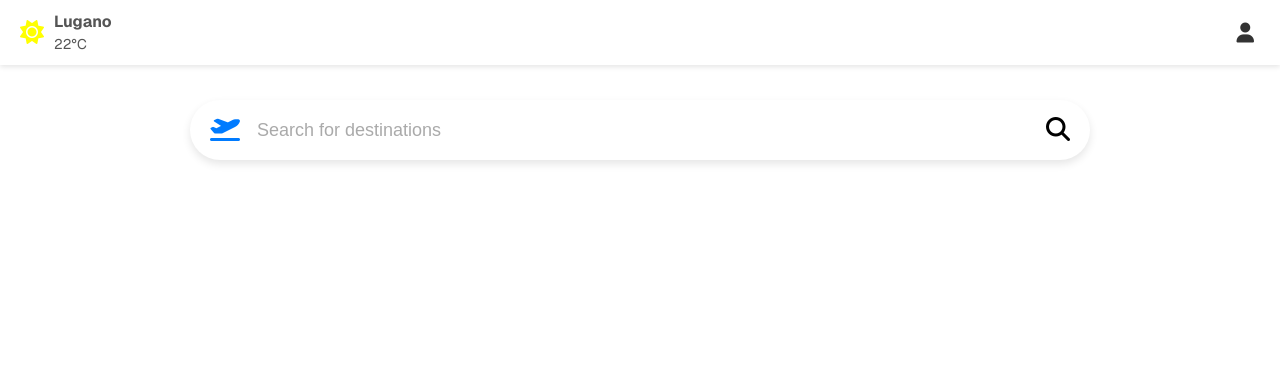
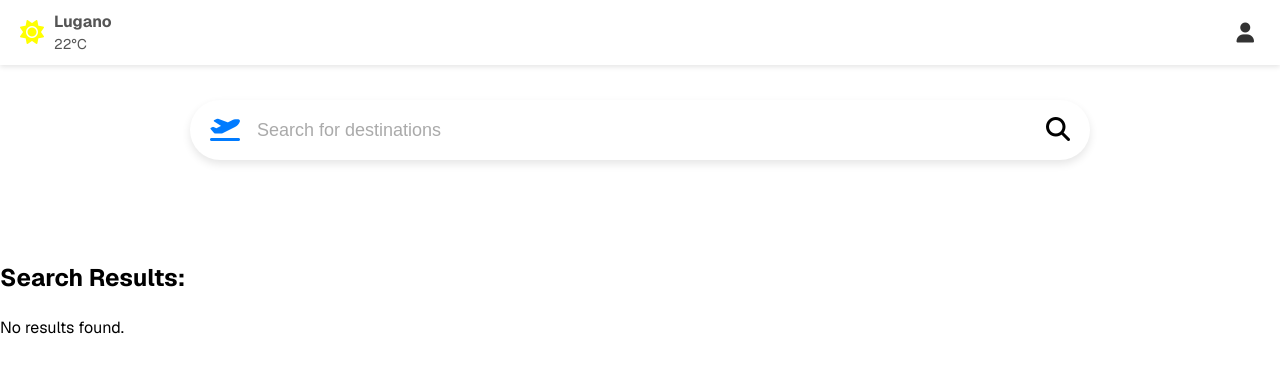
Before and after one commit to edoardo-aba/travels, a React (Vite) app in the folder client/: page / in a window 1280 px wide. Shown: the top 372 px of the page. Built offline with nearby package versions, Linux system fonts and the light colour scheme.

Commit message:
fixed iand built skeleton for display

```diff
--- a/client/package.json
+++ b/client/package.json
@@ -3,6 +3,7 @@
   "private": true,
   "version": "0.0.0",
   "type": "module",
+  "proxy": "http://localhost:3000",
   "scripts": {
     "dev": "vite",
     "build": "vite build",
--- a/client/src/App.jsx
+++ b/client/src/App.jsx
@@ -1,13 +1,19 @@
+import { useState } from 'react';
 import './App.css';
+import '@fortawesome/fontawesome-free/css/all.css'; // Import Font Awesome globally
+
+import Header from './components/Header/Header';
 import SearchBar from './components/SearchBar/SearchBar';
-import Header from './components/Header/Header';
-
+import Wrapper from './components/Wrapper/Wrapper';
 
 function App() {
+  const [results, setResults] = useState([]);
+
   return (
     <>
       <Header />
-      <SearchBar />
+      <SearchBar onResults={setResults} />
+      <Wrapper results={results} />
     </>
   );
 }
--- a/client/src/api.jsx
+++ b/client/src/api.jsx
@@ -5,7 +5,17 @@ export const fetchSearchResults = async (text) => {
     const response = await axios.get('/api/search', {
       params: { text },
     });
-      return response.data; // Assuming the server returns data in the `data` property
+
+    // Extract `results` and map only the required fields (e.g., `title`)
+    const results = response.data.results.map((item) => ({
+      id: item.id,
+      title: item.title, // Use title as the primary field
+      description: item.description,
+      image: item.image,
+      source: item.source,
+    }));
+
+    return results;
   } catch (error) {
     console.error('Error fetching search results:', error);
     throw error;
--- /dev/null
+++ b/client/src/components/Wrapper/Wrapper.jsx
@@ -0,0 +1,38 @@
+import PropTypes from 'prop-types';
+
+const Wrapper = ({ results }) => {
+  return (
+    <div>
+      <h2>Search Results:</h2>
+      {results && results.length > 0 ? (
+        <ul>
+          {results.map((result) => (
+            <li key={result.id}>
+              <h3>{result.title}</h3>
+              <p>{result.description}</p>
+              <img src={result.image} alt={result.title} style={{ width: '150px', height: '100px' }} />
+              <a href={result.source} target="_blank" rel="noopener noreferrer">View More</a>
+            </li>
+          ))}
+        </ul>
+      ) : (
+        <p>No results found.</p>
+      )}
+    </div>
+  );
+};
+
+// Update PropTypes to validate the object structure
+Wrapper.propTypes = {
+  results: PropTypes.arrayOf(
+    PropTypes.shape({
+      id: PropTypes.string.isRequired,
+      title: PropTypes.string.isRequired,
+      description: PropTypes.string,
+      image: PropTypes.string,
+      source: PropTypes.string,
+    })
+  ).isRequired,
+};
+
+export default Wrapper;
```
Also changed, not shown: client/src/components/Wrapper/Wrapper.css (added). Lines whose indentation alone changed are shown as unchanged.
